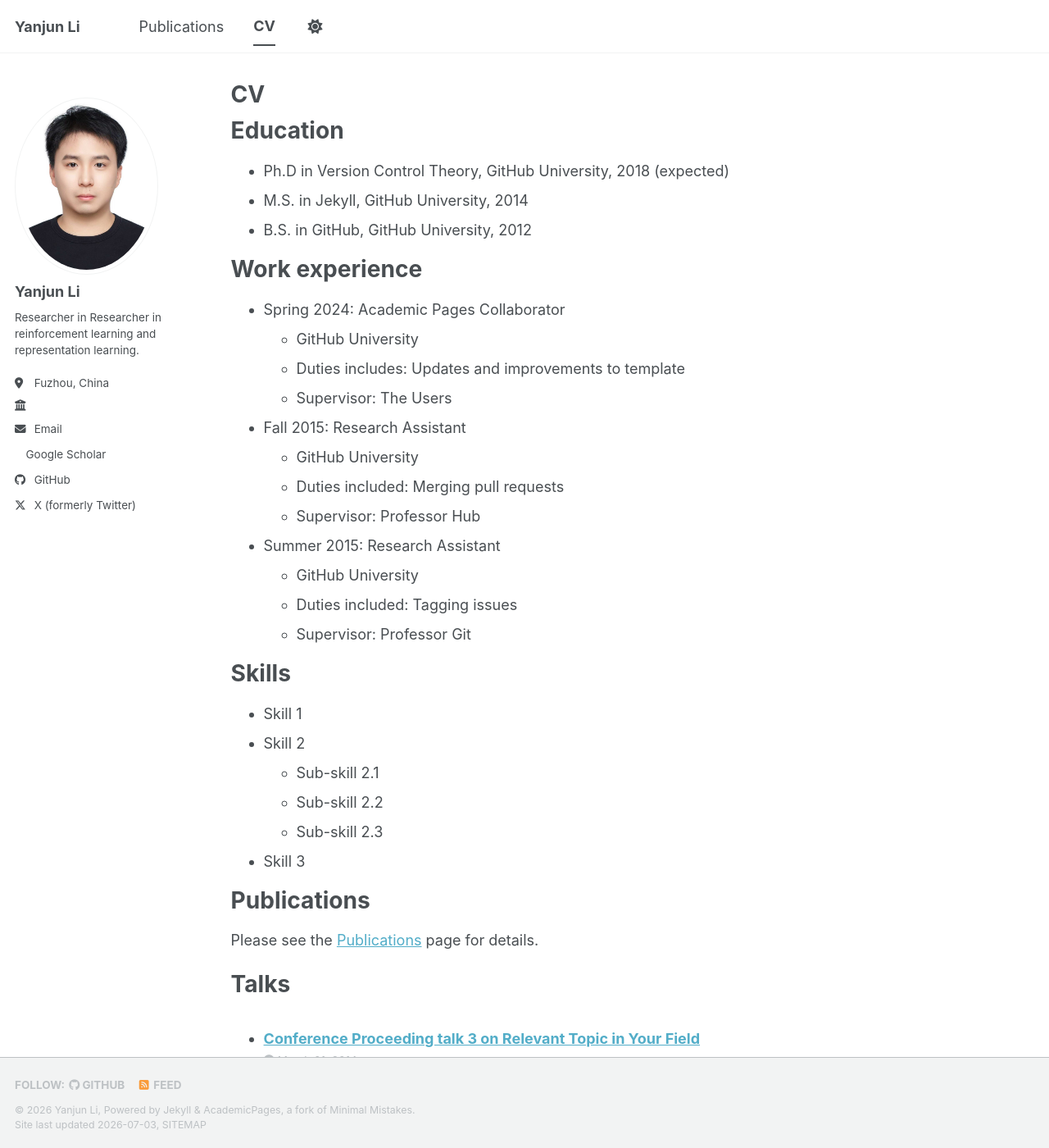
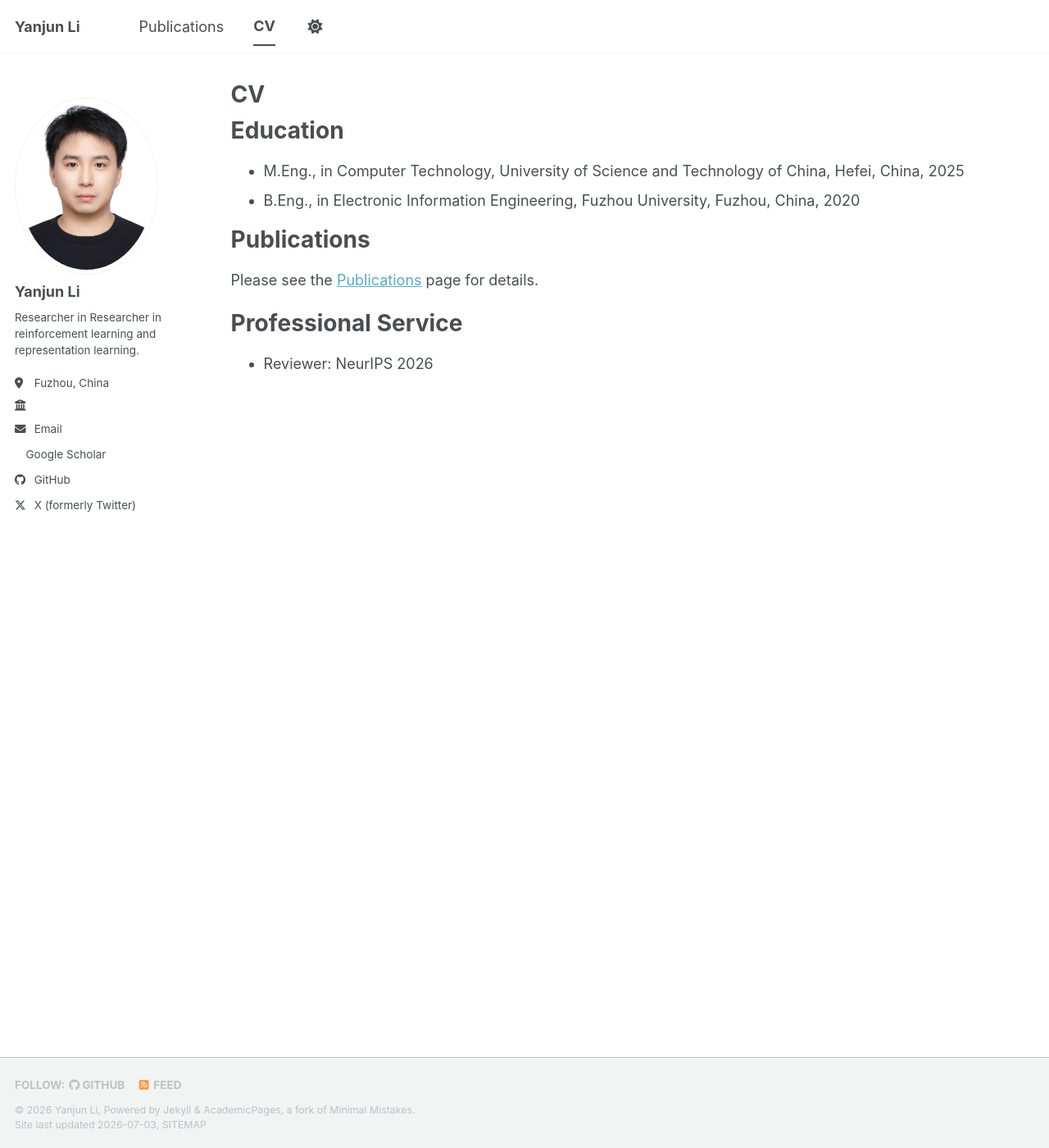
Before and after one commit to ballin0105/ballin0105.github.io, a Jekyll site: the page built from _pages/cv.md, in a window 1280 px wide and 1400 px high. Shown: the whole window at 82% size. Built offline with Jekyll 4.4.1, drawn with Linux system fonts in a browser that asks for light colours; a style sheet for code colours, icons or effects is not loaded; some of the changed text lies outside the part shown.

Commit message:
Update cv.md

```diff
--- a/_pages/cv.md
+++ b/_pages/cv.md
@@ -11,52 +11,13 @@ redirect_from:
 
 Education
 ======
-* Ph.D in Version Control Theory, GitHub University, 2018 (expected)
-* M.S. in Jekyll, GitHub University, 2014
-* B.S. in GitHub, GitHub University, 2012
-
-Work experience
-======
-* Spring 2024: Academic Pages Collaborator
-  * GitHub University
-  * Duties includes: Updates and improvements to template
-  * Supervisor: The Users
-
-* Fall 2015: Research Assistant
-  * GitHub University
-  * Duties included: Merging pull requests
-  * Supervisor: Professor Hub
-
-* Summer 2015: Research Assistant
-  * GitHub University
-  * Duties included: Tagging issues
-  * Supervisor: Professor Git
-
-Skills
-======
-* Skill 1
-* Skill 2
-  * Sub-skill 2.1
-  * Sub-skill 2.2
-  * Sub-skill 2.3
-* Skill 3
+* M.Eng., in Computer Technology, University of Science and Technology of China, Hefei, China, 2025
+* B.Eng., in Electronic Information Engineering, Fuzhou University, Fuzhou, China, 2020
 
 Publications
 ======
 Please see the [Publications](/publications/) page for details.
 
-Talks
-======
-  <ul>{% for post in site.talks reversed %}
-    {% include archive-single-talk-cv.html  %}
-  {% endfor %}</ul>
-
-Teaching
-======
-  <ul>{% for post in site.teaching reversed %}
-    {% include archive-single-cv.html %}
-  {% endfor %}</ul>
-
 Professional Service
 ======
-* Currently signed in to 43 different slack teams
+* Reviewer: NeurIPS 2026
```
